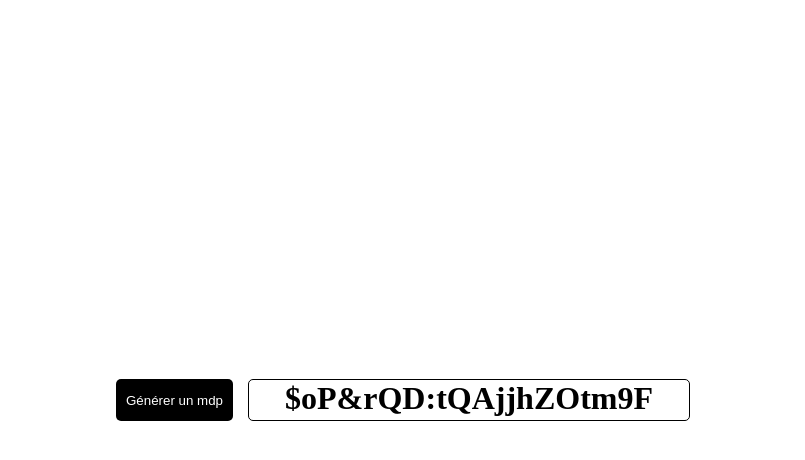
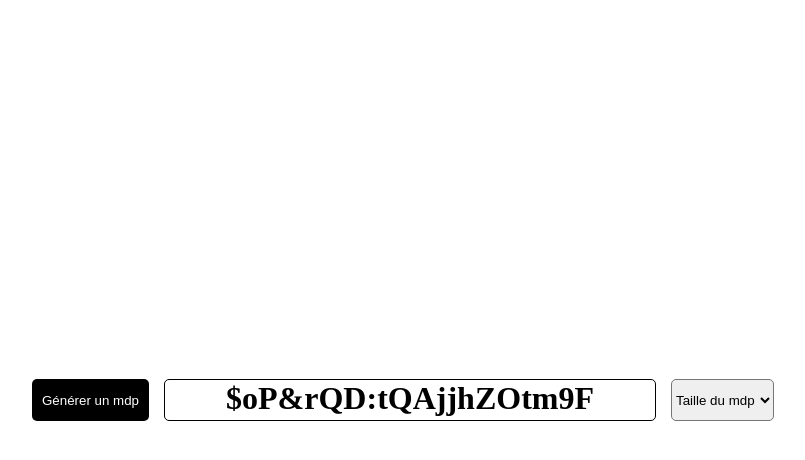
Before and after one commit to Theo02-12/password-generator, a plain HTML site: page index.html in a window 1280 px wide. Both pictures are taken after a click on the button "Générer un mdp". Shown: the whole page, without its empty margins (237-1042 px from the left). Drawn offline with Linux system fonts and the light colour scheme.

Commit message:
70% finished

```diff
--- a/app.js
+++ b/app.js
@@ -1,12 +1,53 @@
-function generate(){
+function generate() {
     const element = '!#$%&*+,-./:;@ABCDEFGHIJKLMNOPQRSTUVWXYZabcdefghijklmnopqrstuvwxyz0123456789';
-    const passwordLenght = 20;
+    let passwordLenght = 20;
     var password = "";
 
-    for(let i = 0; i < passwordLenght; i++){
+    for (let i = 0; i < passwordLenght; i++) {
         var random = Math.floor(Math.random() * element.length)
         password += element.substring(random, random + 1)
+
+
+        if (select.value == 25) {
+            passwordLenght = 25;
+        } else if (select.value == 15) {
+            passwordLenght = 15;
+        } else if (select.value == 20) {
+            passwordLenght = 20;
+        }
     }
+
     const text = document.querySelector('.titre');
     text.innerHTML = password;
+    console.log(passwordLenght)
 }
+
+
+
+
+
+
+
+
+const select = document.createElement('select')
+const option = document.createElement('option')
+const option2 = document.createElement('option')
+const option4 = document.createElement('option')
+const option3 = document.createElement('option')
+const container = document.querySelector('div')
+
+
+option.value = ""
+option.text = "Taille du mdp"
+
+option2.value = "15"
+option2.text = "15 caractères"
+
+option3.value = "25"
+option3.text = "25 caractères"
+
+option4.value = "20"
+option4.text = "20 caractère"
+
+select.append(option, option2, option4, option3)
+container.appendChild(select)
--- a/style.css
+++ b/style.css
@@ -9,11 +9,12 @@ body{
     align-items: center;
 }
 h1{
-    width: 400px;
+    width: 450px;
     height: 40px;
     border: 1px solid black;
     padding: 0px 20px;
     text-align: center;
+    margin-right: 15px;
 }
 button{
     padding: 10px;
@@ -28,3 +29,6 @@ h1, button{
 div{
     display: flex;
 }
+select{
+    border-radius: 5px;
+}
```
Also changed, not shown: index.html (+3 -0 lines).
